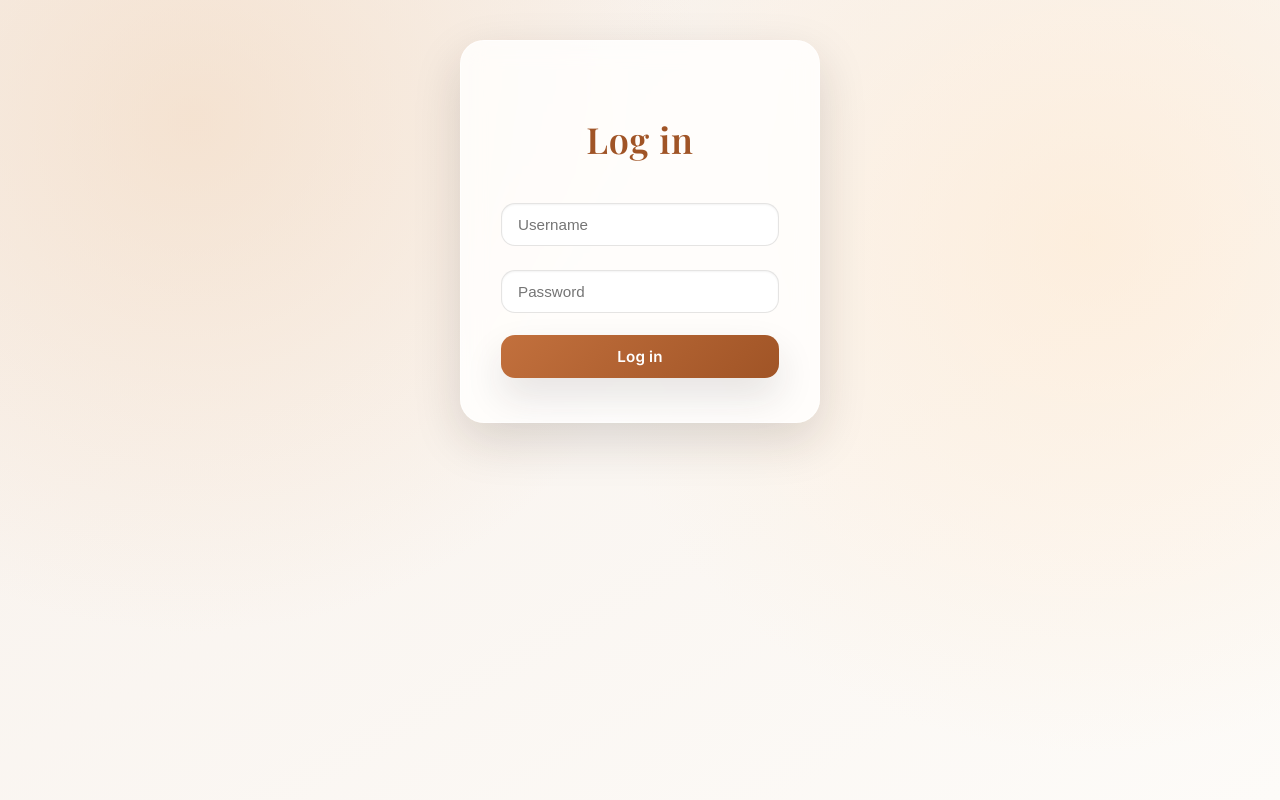
After one commit to faithfulcoronel/pos-jither, a PHP site: page / in a window 1280 px wide. The commit adds this page. Run offline with PHP 8.4, Linux system fonts and the light colour scheme.

Commit message:
Refactor POS layout into components and full-screen view

```diff
--- /dev/null
+++ b/components/cashier-dashboard.html
@@ -0,0 +1,69 @@
+<section id="cashier-dashboard" class="dashboard-section hidden full-screen-section">
+    <div class="dashboard-container">
+        <aside class="sidebar">
+            <div class="sidebar-logo">
+                <img src="images/jowens.png" alt="Jowen's Kitchen & Cafe Logo">
+            </div>
+            <nav>
+                <a href="#" class="sidebar-item active" onclick="showCashierContent('order')">Take Order</a>
+                <a href="#" class="sidebar-item" onclick="showCashierContent('transaction')">Transactions</a>
+                <a href="#" class="sidebar-item" onclick="showCashierContent('daily')">Daily Summary</a>
+            </nav>
+            <button class="logout-btn" onclick="logout()">Log out</button>
+        </aside>
+        <main id="cashier-main-content" class="main-content">
+            <div id="order-content" class="content-section">
+                <div class="dashboard-header"><h1>Take Order</h1></div>
+                <h3>New Order</h3>
+                <div class="order-form">
+                    <label>Drink:<input type="text" id="drinkName" placeholder="Select a drink" readonly /></label>
+                    <label>Qty:</label>
+                    <input type="number" id="drinkQty" placeholder="0" />
+                    <input type="hidden" id="drinkPrice" />
+                    <button onclick="addOrder()">Add Order</button>
+                    <button onclick="clearOrder()">Clear All</button>
+                </div>
+                <ul id="orderList" class="order-list"></ul>
+                <div class="menu-grid" id="menuItemsGallery"></div>
+            </div>
+
+            <div id="transaction-content" class="content-section hidden">
+                <div class="dashboard-header"><h1>Transactions</h1></div>
+                <h3>🧾 Receipt Transactions</h3>
+                <ul id="transactionList"></ul>
+                <div id="receipt" class="receipt">
+                    <h4>Jowen's Kitchen & Cafe</h4>
+                    <p>Date: <span id="receipt-date"></span></p>
+                    <div id="receipt-items"></div>
+                    <p class="receipt-total">Total: ₱<span id="receipt-total">0</span></p>
+                </div>
+            </div>
+
+            <div id="daily-content" class="content-section hidden">
+                <div class="dashboard-header"><h1>Daily Summary</h1></div>
+                <h3>📅 Daily Summary</h3>
+                <table id="daily-orders-summary" class="summary-table">
+                    <thead>
+                        <tr><th>Order No</th><th>Items</th><th>Total (₱)</th></tr>
+                    </thead>
+                    <tbody>
+                        <tr><td colspan="3">No orders for today.</td></tr>
+                    </tbody>
+                </table>
+                <div style="font-size: 1.2em; font-weight: bold; text-align: right; margin-top: 10px;">
+                    Total Sales: ₱<span id="dailySalesTotal">0.00</span>
+                </div>
+                <br>
+                <h3>📈 Item Sales Summary</h3>
+                <table id="daily-item-summary" class="summary-table">
+                    <thead>
+                        <tr><th>Item</th><th>Qty Sold</th><th>Total Revenue (₱)</th></tr>
+                    </thead>
+                    <tbody>
+                        <tr><td colspan="3">No items sold today.</td></tr>
+                    </tbody>
+                </table>
+            </div>
+        </main>
+    </div>
+</section>
--- /dev/null
+++ b/components/login.html
@@ -0,0 +1,8 @@
+<section id="login-section" class="full-screen-section">
+    <div class="login-container">
+        <h2>Log in</h2>
+        <input type="text" id="username" placeholder="Username" />
+        <input type="password" id="password" placeholder="Password" />
+        <button id="loginBtn" onclick="login()">Log in</button>
+    </div>
+</section>
--- /dev/null
+++ b/components/manager-dashboard.html
@@ -0,0 +1,123 @@
+<section id="manager-dashboard" class="dashboard-section hidden full-screen-section">
+    <div class="dashboard-container">
+        <aside class="sidebar">
+            <div class="sidebar-logo">
+                <img src="images/jowens.png" alt="Jowen's Kitchen & Cafe Logo">
+            </div>
+            <nav>
+                <a href="#" class="sidebar-item active" onclick="showManagerContent('home')">Home</a>
+                <a href="#" class="sidebar-item" onclick="showManagerContent('menu')">Menu</a>
+                <a href="#" class="sidebar-item" onclick="showManagerContent('inventory')">Inventory</a>
+                <a href="#" class="sidebar-item" onclick="showManagerContent('staff')">Staff</a>
+                <a href="#" class="sidebar-item" onclick="showManagerContent('sales')">View Sales</a>
+                <a href="#" class="sidebar-item" onclick="showManagerContent('report')">Business Report</a>
+            </nav>
+            <button class="logout-btn" onclick="logout()">Log out</button>
+        </aside>
+        <main id="manager-main-content" class="main-content">
+            <div id="home-content" class="content-section">
+                <div class="dashboard-header"><h1>Manager Dashboard</h1></div>
+                <div class="welcome-box"><p>Welcome, Manager</p></div>
+            </div>
+
+            <div id="menu-content" class="content-section hidden">
+                <div class="dashboard-header"><h1>Menu Items</h1></div>
+                <h3>Menu Management</h3>
+                <button onclick="toggleForm('menuFormContainer')">Add New Drink</button>
+                <div id="menuFormContainer" class="menu-form hidden">
+                    <input type="text" id="newItemName" placeholder="Drink Name">
+                    <input type="number" id="newItemPrice" placeholder="Price">
+                    <input type="text" id="newItemImage" placeholder="Image path (e.g. images/drink.jpg)">
+                    <button onclick="addMenuItem()">Add Drink</button>
+                </div>
+                <div id="menuItemsContainer" class="menu-grid"></div>
+            </div>
+
+            <div id="inventory-content" class="content-section hidden">
+                <div class="dashboard-header"><h1>Inventory</h1></div>
+                <h3>📦 Inventory Management</h3>
+                <button onclick="toggleForm('inventoryFormContainer')">Add New Inventory</button>
+                <div id="inventoryFormContainer" class="inventory-form hidden">
+                    <input type="text" id="invItem" placeholder="Item name">
+                    <input type="number" id="invQty" placeholder="Quantity">
+                    <input type="text" id="invUnit" placeholder="Unit (kg, pcs, L)">
+                    <button onclick="addInventory()">Add Inventory</button>
+                </div>
+                <div class="search-bar-container">
+                    <input type="text" id="inventory-search" placeholder="Search for an item..." onkeyup="filterInventory()">
+                </div>
+                <table id="inventory" class="summary-table">
+                    <thead>
+                        <tr><th>Item</th><th>Quantity</th><th>Unit</th><th>Actions</th></tr>
+                    </thead>
+                    <tbody></tbody>
+                </table>
+            </div>
+
+            <div id="staff-content" class="content-section hidden">
+                <div class="dashboard-header"><h1>Staff Accounts</h1></div>
+                <h3>👥 Staff Accounts</h3>
+                <button onclick="toggleForm('staffFormContainer')">Add New Staff</button>
+                <div id="staffFormContainer" class="staff-form hidden">
+                    <input type="text" id="staffRole" placeholder="Role (e.g. Cashier)">
+                    <input type="text" id="staffName" placeholder="Name">
+                    <button onclick="addStaff()">Add Staff</button>
+                </div>
+                <table id="staff" class="summary-table">
+                    <thead>
+                        <tr><th>Role</th><th>Name</th><th>Time In</th><th>Time Out</th><th>Status</th><th>Actions</th></tr>
+                    </thead>
+                    <tbody></tbody>
+                </table>
+                <br>
+                <div class="dashboard-header"><h3>🕒 Timekeeping Records</h3></div>
+                <table id="timekeepingRecordsTable" class="summary-table">
+                    <thead>
+                        <tr><th>Name</th><th>Role</th><th>Time In</th><th>Time Out</th><th>Hours Worked</th></tr>
+                    </thead>
+                    <tbody></tbody>
+                </table>
+            </div>
+
+            <div id="sales-content" class="content-section hidden">
+                <div class="dashboard-header"><h1>Sales History</h1></div>
+                <h3>📈 Overall Sales Report</h3>
+                <canvas id="salesChart"></canvas>
+                <br>
+                <div class="dashboard-header"><h3>📅 Daily Sales Calendar</h3></div>
+                <div class="report-controls" style="display: flex; gap: 10px; align-items: center;">
+                    <label for="datePicker">Select Date:</label>
+                    <input type="text" id="datePicker" placeholder="Select a date">
+                </div>
+                <table id="dailySalesTable" class="summary-table">
+                    <thead>
+                        <tr>
+                            <th>Order ID</th>
+                            <th>Time</th>
+                            <th>Total (₱)</th>
+                        </tr>
+                    </thead>
+                    <tbody>
+                        <tr><td colspan="3">Select a date to view sales.</td></tr>
+                    </tbody>
+                </table>
+                <div class="total-sales" style="text-align: right; font-size: 1.2em; font-weight: bold; margin-top: 10px;">
+                    Total Sales: ₱<span id="dailySalesTotal">0.00</span>
+                </div>
+            </div>
+
+            <div id="report-content" class="content-section hidden">
+                <div class="dashboard-header"><h1>Business Report</h1></div>
+                <h3>📊 Monthly Report</h3>
+                <table class="summary-table">
+                    <thead>
+                        <tr><th>Month</th><th>Revenue (₱)</th><th>Expenses (₱)</th><th>Profit (₱)</th></tr>
+                    </thead>
+                    <tbody>
+                        <tr><td>May 2024</td><td>96,000</td><td>45,000</td><td>51,000</td></tr>
+                    </tbody>
+                </table>
+            </div>
+        </main>
+    </div>
+</section>
--- /dev/null
+++ b/index.html
@@ -0,0 +1,21 @@
+<!DOCTYPE html>
+<html lang="en">
+<head>
+    <meta charset="UTF-8" />
+    <meta name="viewport" content="width=device-width, initial-scale=1.0" />
+    <title>Jowen's Kitchen & Cafe POS</title>
+    <link rel="stylesheet" href="style.css" />
+    <link rel="stylesheet" href="https://cdn.jsdelivr.net/npm/flatpickr/dist/flatpickr.min.css" />
+    <script src="https://cdn.jsdelivr.net/npm/chart.js" defer></script>
+    <script src="https://cdn.jsdelivr.net/npm/flatpickr" defer></script>
+</head>
+<body>
+    <div class="app" id="app-root">
+        <div data-component="login"></div>
+        <div data-component="manager-dashboard"></div>
+        <div data-component="cashier-dashboard"></div>
+    </div>
+    <script defer src="component-loader.js"></script>
+    <script defer src="script.js"></script>
+</body>
+</html>
--- a/style.css
+++ b/style.css
@@ -25,6 +25,9 @@ html, body {
 
 body {
     margin: 0;
+    min-height: 100vh;
+    display: flex;
+    flex-direction: column;
     font-family: 'Inter', 'Segoe UI', sans-serif;
     color: var(--text-color);
     background:
@@ -53,11 +56,33 @@ a:focus {
 }
 
 .app {
+    flex: 1;
+    display: flex;
+    flex-direction: column;
     min-height: 100vh;
+    width: 100%;
+}
+
+.full-screen-section {
+    flex: 1;
     display: flex;
+    width: 100%;
+    padding: 40px 20px;
+}
+
+.dashboard-section {
+    align-items: stretch;
+    justify-content: center;
+}
+
+#login-section {
     align-items: center;
     justify-content: center;
-    padding: 40px 20px;
+}
+
+.dashboard-section .dashboard-container {
+    flex: 1;
+    height: 100%;
 }
 
 button {
@@ -536,6 +561,16 @@ select:focus {
     display: none !important;
 }
 
+.component-error {
+    padding: 2rem;
+    background: rgba(217, 72, 65, 0.08);
+    border-radius: 18px;
+    border: 1px solid rgba(217, 72, 65, 0.2);
+    color: #a61e1e;
+    text-align: center;
+    font-weight: 600;
+}
+
 /* Responsive Adjustments */
 @media (max-width: 1080px) {
     .dashboard-container {
```
Also changed, not shown: component-loader.js (added, +37 -0 lines), script.js (+2 -5 lines), updated_index.html (deleted, +0 -219 lines).
